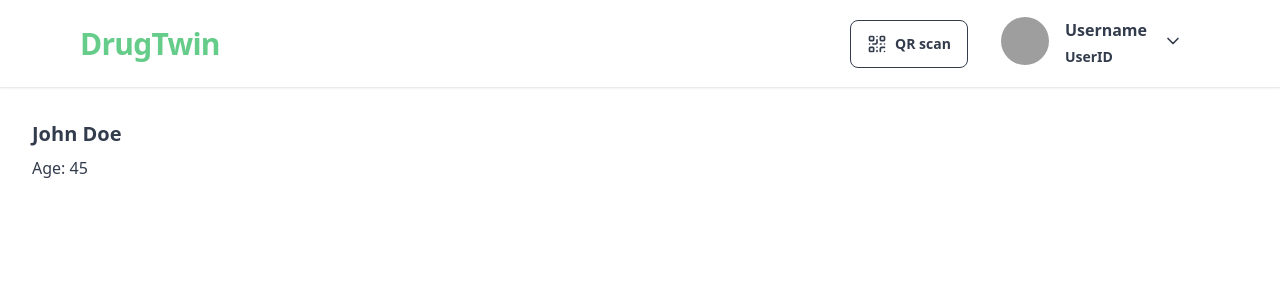
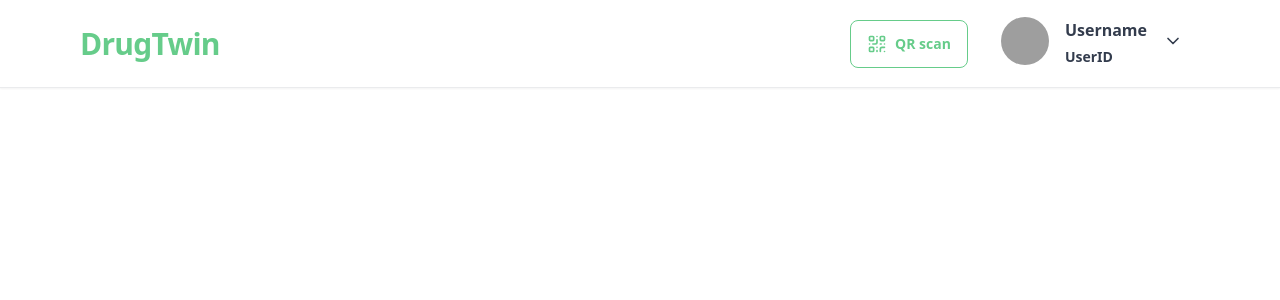
Before and after one commit to wannalearn123/DrugTwin, a React (Vite) app in the folder front-end/: page /patient in a window 1280 px wide. Shown: the top 300 px of the page. Built offline with nearby package versions, Linux system fonts and the light colour scheme; grey boxes are pictures that could not be loaded.

Commit message:
navbar patient update

```diff
--- a/front-end/src/components/DashboardPatientCarrousel.jsx
+++ b/front-end/src/components/DashboardPatientCarrousel.jsx
@@ -3,17 +3,7 @@ import React from 'react'
 const DashboardPatientCarrousel = () => {
   return (
     <div>
-      <div className='carousel carousel-center rounded-box'>
-        <div className='carousel-item'>
-          <div className='card '>
-            <div className='card-body'>
-              <h2 className='card-title'>John Doe</h2>
-              <p>Age: 45</p>
-            </div>
-          </div>
-        </div>
 
-      </div>
     </div>
   )
 }
--- a/front-end/src/components/NavbarPatient.jsx
+++ b/front-end/src/components/NavbarPatient.jsx
@@ -8,10 +8,22 @@ export const NavbarPatient = () => {
             <div className='flex items-center justify-between'>
                 <h1 className='text-3xl font-bold text-primary font-sans tracking-tight'>DrugTwin</h1>
                 <div className='flex items-center gap-4'>
-                  <Link to="/QR" className='btn btn-black btn-outline px-4'>
+                  <div className='btn btn-primary btn-outline' onClick={()=>document.getElementById('my_modal_4').showModal()}>
                     <QrCode className='size-5'/>
                     <span>QR scan</span>
-                  </Link>
+                  </div>
+                  <dialog id="my_modal_4" className="modal">
+                    <div className="modal-box size-96 max-w-5xl justify-center items-center text-center flex flex-col">
+                      <h3 className="font-bold text-lg">QR Code</h3>
+                      <QrCode className='size-96'/>
+                      <div className="modal-action">
+                        <form method="dialog">
+                          {/* if there is a button, it will close the modal */}
+                          <button className="btn">Close</button>
+                        </form>
+                      </div>
+                    </div>
+                  </dialog>
                   <div>
                     <div className="dropdown dropdown-end">
                       <div tabIndex={0} role="button" className="btn btn-ghost">
```
